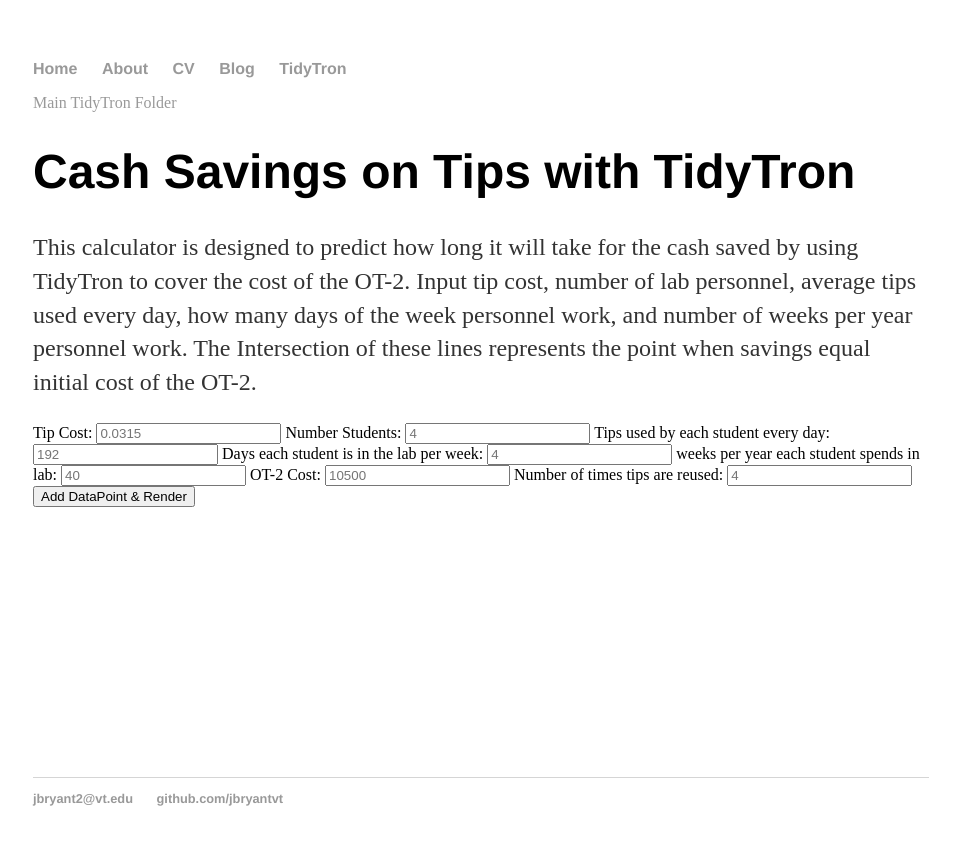
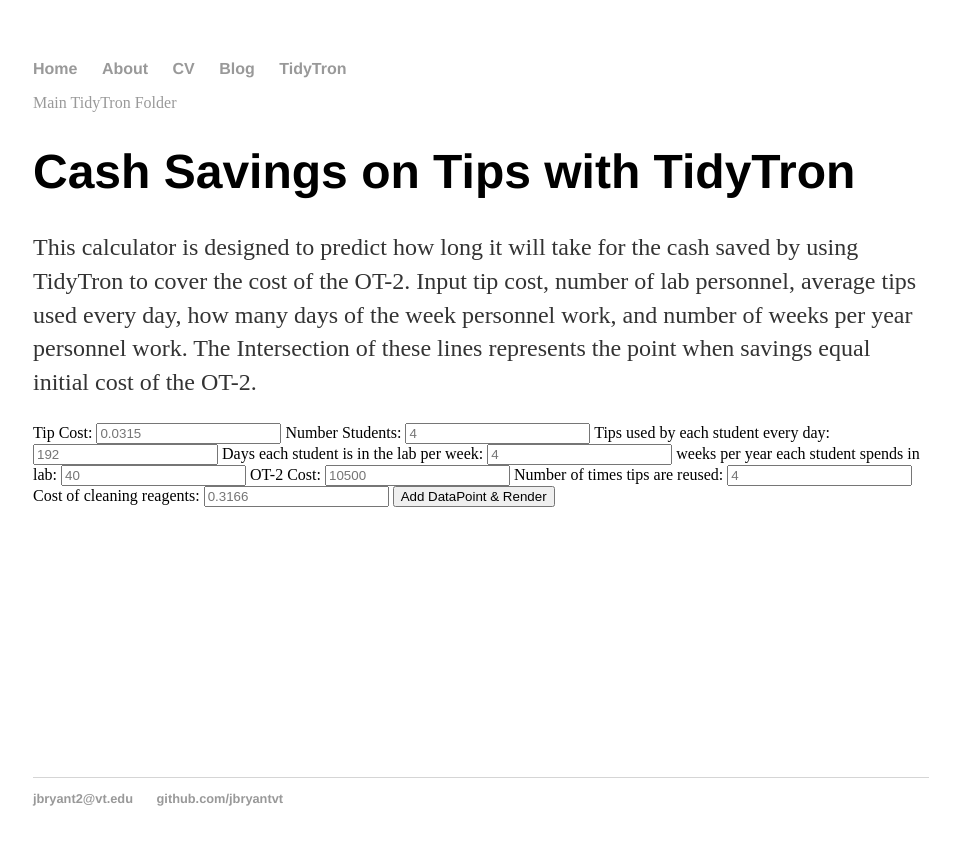
Before and after one commit to jbryantvt/jbryantvt.github.io, a Jekyll site: the page built from TidyTron/Savings.html, in a window 1280 px wide. Shown: the top 845 px of the page, without its empty margins (159-1119 px from the left). Built offline with Jekyll 4.4.1, drawn with Linux system fonts in a browser that asks for light colours.

Commit message:
Update Savings.html to incorporate cleaning reagent costs

```diff
--- a/TidyTron/Savings.html
+++ b/TidyTron/Savings.html
@@ -82,6 +83,8 @@
     <input id="OT2_cost" type="number" step="any" placeholder="10500">
     Number of times tips are reused:
     <input id="reuses" type="number" step="any" placeholder="4">
+    Cost of cleaning reagents:
+    <input id="clean_reagent" type="number" step="any" placeholder="0.3166">
 
 
     <button id="renderButton">Add DataPoint & Render</button>
```
Also changed, not shown: other parts of TidyTron/Savings.html (+2 -1 lines).
